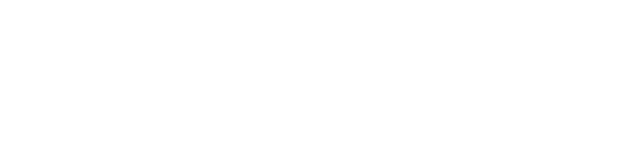
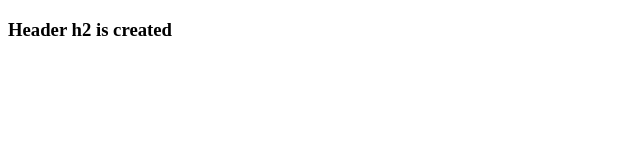
Before and after one commit to NikitaKrylov1/gitTestHomework, a plain HTML site: page index.html in a window 1280 px wide. Shown: the whole page, without its empty margins (0-640 px from the left). Drawn offline with Linux system fonts and the light colour scheme.

Commit message:
Header 2 is created

```diff
--- a/index.html
+++ b/index.html
@@ -7,6 +7,6 @@
     <title>Document</title>
 </head>
 <body>
-
+    <h3>Header h2 is created</h3>
 </body>
 </html>
```
